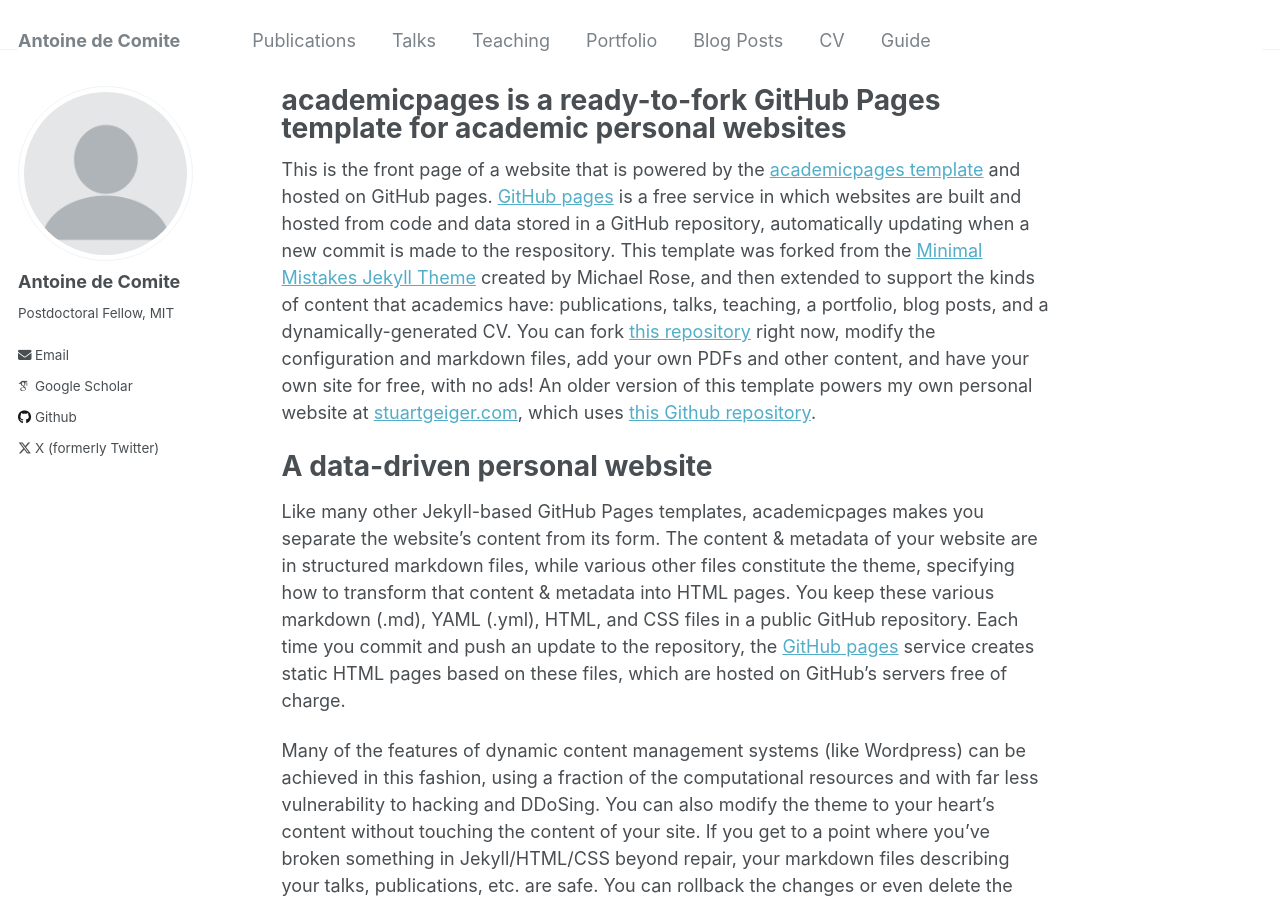
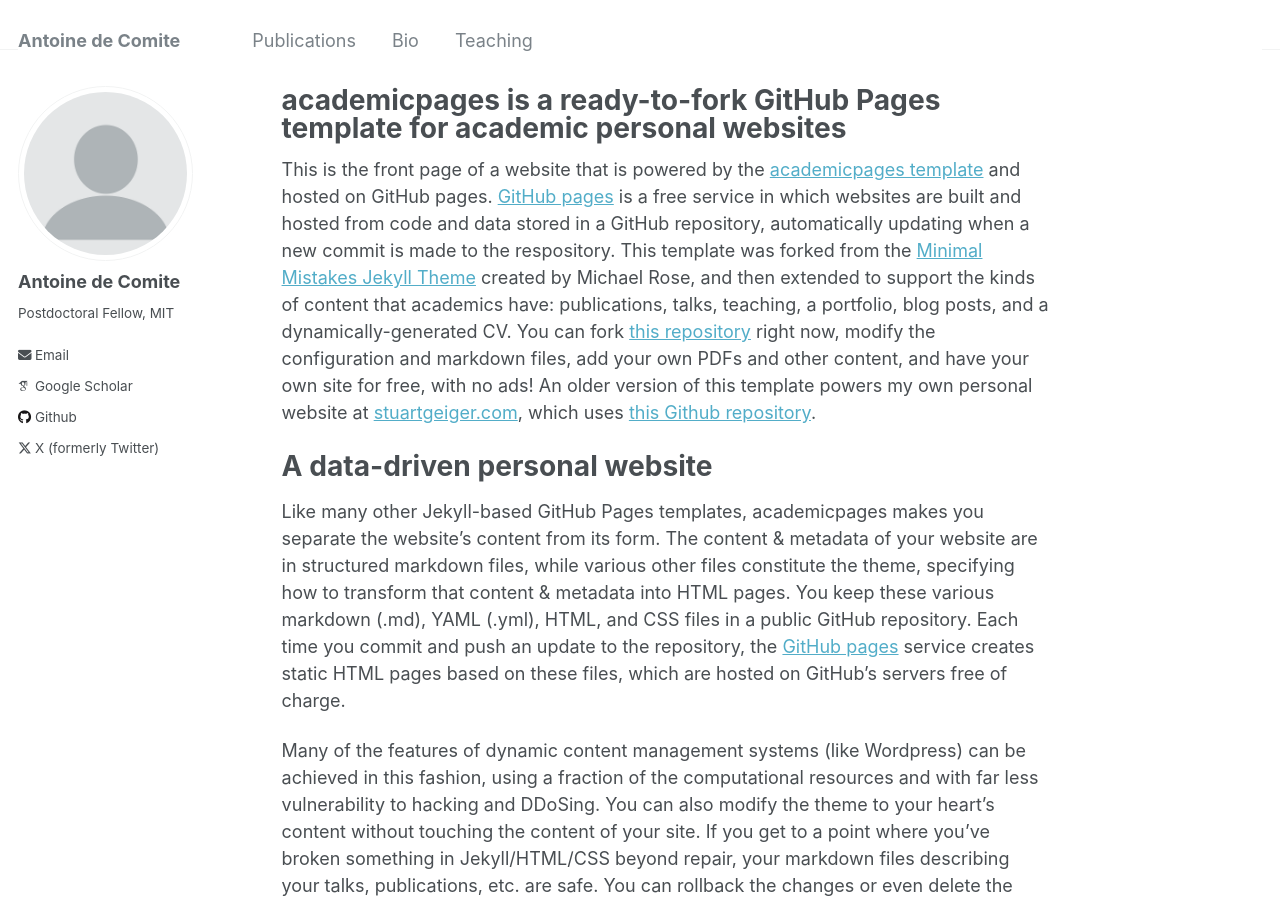
Before and after one commit to decomiteA/decomiteA.github.io, a Jekyll site: the page built from _pages/about.md, in a window 1280 px wide and 900 px high. Built offline with Jekyll 4.4.1, drawn with Linux system fonts in a browser that asks for light colours; some web fonts are replaced; part of the change alters nothing that is shown.

Commit message:
Update navigation.yml

```diff
--- a/_data/navigation.yml
+++ b/_data/navigation.yml
@@ -3,20 +3,20 @@ main:
   - title: "Publications"
     url: /publications/
 
-  - title: "Talks"
-    url: /talks/
+  - title: "Bio"
+    url: /bio/
 
   - title: "Teaching"
     url: /teaching/
 
-  - title: "Portfolio"
-    url: /portfolio/
+#  - title: "Portfolio"
+#    url: /portfolio/
 
-  - title: "Blog Posts"
-    url: /year-archive/
+#  - title: "Blog Posts"
+#    url: /year-archive/
 
-  - title: "CV"
-    url: /cv/
+#  - title: "CV"
+#    url: /cv/
 
-  - title: "Guide"
-    url: /markdown/
+#  - title: "Guide"
+#    url: /markdown/
```
